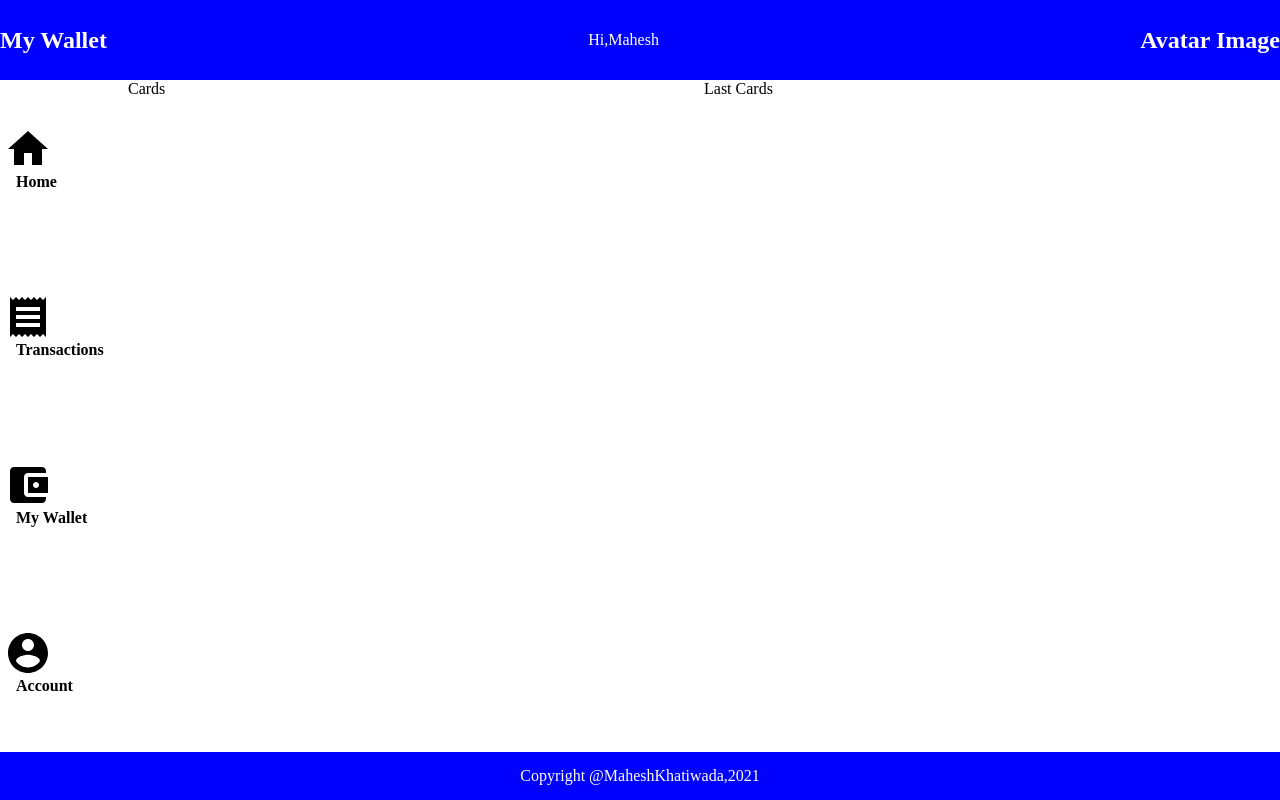
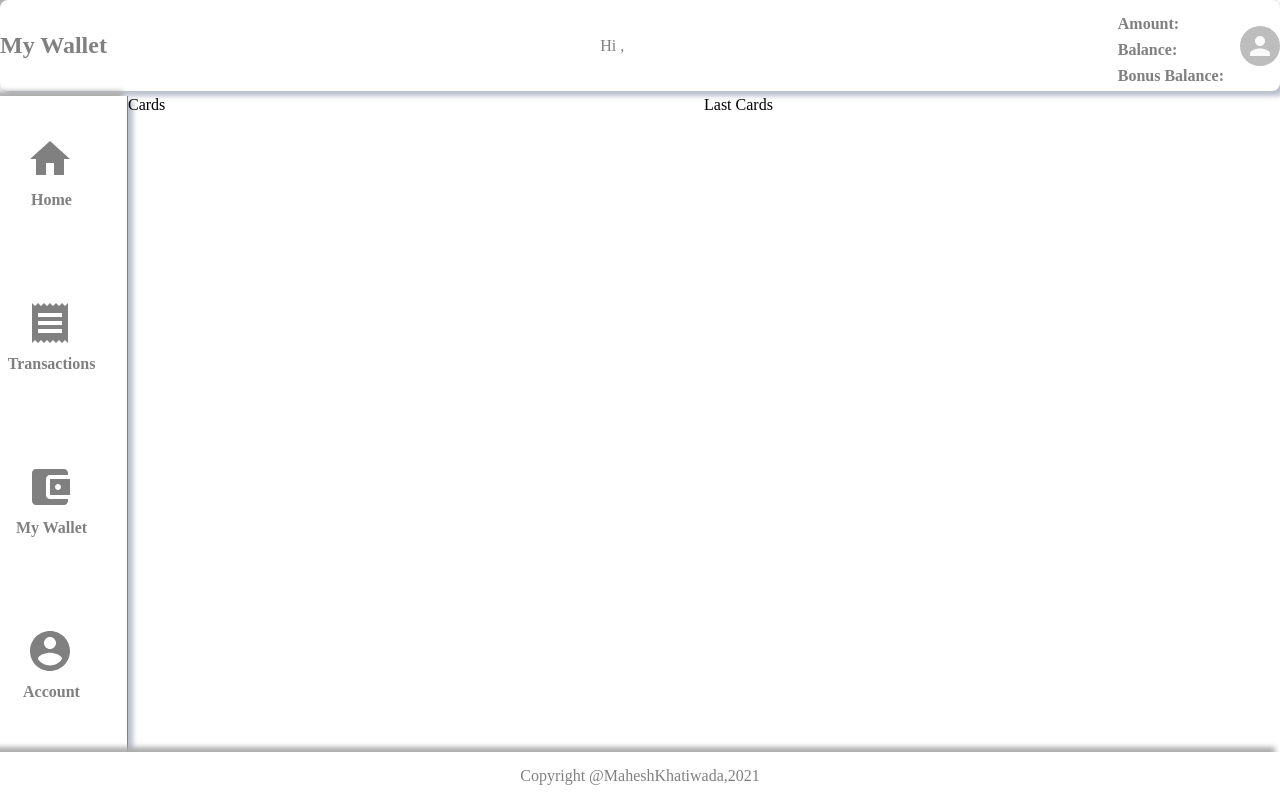
Before and after one commit to MaheshKhatiwada/silk_innovation_maheshkhatiwada, a React (Create React App) app: page /dashboard in a window 1280 px wide. Built offline with nearby package versions, Linux system fonts and the light colour scheme.

Commit message:
lifted up state

```diff
--- a/src/App.js
+++ b/src/App.js
@@ -1,18 +1,101 @@
+import React ,{useState} from 'react'
 import  Dashboard  from './components/Dashboard';
-import React from 'react'
-import { BrowserRouter,Route } from 'react-router-dom'
-
+import { BrowserRouter,Switch,Route } from 'react-router-dom'
+import axios from "axios";
 import Login from './components/Login'
 
+const url = "https://stagingapi.icash.com.np/api/login";
 
-function App() {
+
+function App(props) {
+    const [user, setUser] = useState({
+        firstInput: "",
+        secondInput: "",
+        showPassword: false,
+      });
+
+      const [errors, setErrors] = useState([]);
+      const [info,setInfo]=useState([]);
+
+      const handleChange = (e) => {
+        setUser({ ...user, [e.target.name]: e.target.value });
+      };
+      const handleShowPassword = () => {
+        setUser({ ...user, showPassword: !user.showPassword });
+      };
+
+      const handleSubmit=async(e)=> {
+        e.preventDefault();
+        console.log(user);
+        setErrors([]);
+
+        const payload = {};
+        if (
+          /^((984)|(986)|(975)|(974)|(982)|(981)|(972)|(988)|(985))\d{7}$/.test(
+            user.firstInput
+          )
+        ) {
+          payload.mobile_no = user.firstInput;
+        } else if (
+          /^(([^<>()[\]\\.,;:\s@"]+(\.[^<>()[\]\\.,;:\s@"]+)*)|(".+"))@((\[[0-9]{1,3}\.[0-9]{1,3}\.[0-9]{1,3}\.[0-9]{1,3}\])|(([a-zA-Z\-0-9]+\.)+[a-zA-Z]{2,}))$/.test(
+            user.firstInput
+          )
+        ) {
+          payload.email = user.firstInput;
+        } else {
+          setErrors(["Invalid mobile_no or email"]);
+          return;
+        }
+
+        if (/^\d{4}/.test(user.secondInput)) {
+          payload.pin = user.secondInput;
+        } else {
+          payload.password = user.secondInput;
+        }
+
+        console.log(payload);
+
+        try {
+          const { data } =  await axios.post(url, payload, {
+            headers: { "App-Authorizer": "647061697361" },
+          });
+          setInfo({...info,data});
+         localStorage.setItem('token',data.access_token);
+         console.log(data.access_token);//gives token
+          console.log(info.data.user); //gives user
+
+          props.history.push("/dashboard");
+
+        } catch (error) {
+          //console.error(error.response.data.message);
+          const errorMsg = error?.response?.data?.message;
+          if (errorMsg) {
+            setErrors([errorMsg]);
+          } else {
+            setErrors(["Something went wrong"]);
+          }
+
+        };
+      }
     return (
         <div>
             <BrowserRouter>
+            <Switch>
+            <Route exact={true} path="/">
+                <Login
+                    user={user}
+                    handleChange={handleChange}
+                    handleShowPassword={handleShowPassword}
+                    handleSubmit={handleSubmit}
+                    errors={errors}
+                    />
 
-            <Route exact = {true} path = "/" component = {Login}/>
-            <Route exact = {true} path = "/dashboard" component = {Dashboard}/>
+            </Route>
 
+            <Route  path= "/dashboard" >
+                <Dashboard info={info}/>
+            </Route>
+                    </Switch>
 
             </BrowserRouter>
         </div>
--- a/src/components/Dashboard.js
+++ b/src/components/Dashboard.js
@@ -4,38 +4,49 @@ import HomeIcon from "@material-ui/icons/Home";
 import ReceiptIcon from "@material-ui/icons/Receipt";
 import AccountBalanceWalletIcon from "@material-ui/icons/AccountBalanceWallet";
 import AccountCircleIcon from "@material-ui/icons/AccountCircle";
+import Avatar from '@material-ui/core/Avatar';
 
-function Dashboard() {
+function Dashboard({info}) {
+  console.log(info.data?.user)
   return (
     <div className="dashboard">
+      {/* Title Header */}
       <div className="title">
         <div className="title_name">
           <h2>My Wallet</h2>
         </div>
-        <div className="user_name">Hi,Mahesh</div>
+        <div className="user_name">Hi , {info?.data?.user?.name}</div>
         <div className="avatar">
-          <h2>Avatar Image</h2>
+          <div className="balance">
+            <h4>Amount: {info?.data?.user?.amount}</h4>
+            <h4>Balance: {info?.data?.user?.balance}</h4>
+            <h4>Bonus Balance: {info?.data?.user?.bonus_balance}</h4>
+          </div>
+          <Avatar className="image" alt="A" src={info?.data?.user?.avatar} />
         </div>
       </div>
+{/* Main part */}
       <div className="main">
+        {/* Sidebar */}
         <div className="sidebar">
           <div className="sidebar_icon">
             <HomeIcon className="icon" />
-            <h4>Home</h4>
+             <h4 className="icon_title">Home</h4>
           </div>
           <div className="sidebar_icon">
             <ReceiptIcon className="icon"  />
-            <h4>Transactions</h4>
+             <h4 className="icon_title">Transactions</h4>
           </div>
           <div className="sidebar_icon">
             <AccountBalanceWalletIcon  className="icon" />
-            <h4>My Wallet</h4>
+             <h4 className="icon_title">My Wallet</h4>
           </div>
           <div className="sidebar_icon">
             <AccountCircleIcon className="icon"  />
-            <h4>Account</h4>
+             <h4 className="icon_title">Account</h4>
           </div>
         </div>
+        {/* Container 1st */}
         <div className="middle">Cards</div>
         <div className="end"> Last Cards</div>
       </div>
--- a/src/components/Login.js
+++ b/src/components/Login.js
@@ -1,82 +1,11 @@
-import React, { useState } from "react";
+import React from "react";
 import "../css/login.css";
 import VisibilityIcon from "@material-ui/icons/Visibility";
 import VisibilityOffIcon from "@material-ui/icons/VisibilityOff";
-import axios from "axios";
+;
 
-const url = "https://stagingapi.icash.com.np/api/login";
+function Login({handleSubmit,handleChange,handleShowPassword,user,errors}) {
 
-function Login(props) {
-  const [user, setUser] = useState({
-    firstInput: "",
-    secondInput: "",
-    showPassword: false,
-  });
-
-  const [errors, setErrors] = useState([]);
-  const [info,setInfo]=useState([]);
-
-  const handleChange = (e) => {
-    setUser({ ...user, [e.target.name]: e.target.value });
-  };
-  const handleShowPassword = () => {
-    setUser({ ...user, showPassword: !user.showPassword });
-  };
-
-  const handleSubmit=async(e)=> {
-    e.preventDefault();
-    console.log(user);
-    setErrors([]);
-
-    const payload = {};
-    if (
-      /^((984)|(986)|(975)|(974)|(982)|(981)|(972)|(988)|(985))\d{7}$/.test(
-        user.firstInput
-      )
-    ) {
-      payload.mobile_no = user.firstInput;
-    } else if (
-      /^(([^<>()[\]\\.,;:\s@"]+(\.[^<>()[\]\\.,;:\s@"]+)*)|(".+"))@((\[[0-9]{1,3}\.[0-9]{1,3}\.[0-9]{1,3}\.[0-9]{1,3}\])|(([a-zA-Z\-0-9]+\.)+[a-zA-Z]{2,}))$/.test(
-        user.firstInput
-      )
-    ) {
-      payload.email = user.firstInput;
-    } else {
-      setErrors(["Invalid mobile_no or email"]);
-      return;
-    }
-
-    if (/^\d{4}/.test(user.secondInput)) {
-      payload.pin = user.secondInput;
-    } else {
-      payload.password = user.secondInput;
-    }
-
-    console.log(payload);
-
-    try {
-      const { data } =  await axios.post(url, payload, {
-        headers: { "App-Authorizer": "647061697361" },
-      });
-      setInfo({...info,data});
-     // console.log(localStorage.setItem('token',data.access_token));
-     console.log(data.access_token);//gives token
-      // console.log(info.data.user); gives user
-
-      //props.history.push("/dashboard");
-
-    } catch (error) {
-      //console.error(error.response.data.message);
-      const errorMsg = error.response.data.message;
-      if (errorMsg) {
-        setErrors([errorMsg]);
-      } else {
-        setErrors(["Something went wrong"]);
-      }
-      // }
-      console.error(error);
-    };
-  }
     //console.log(errors);
     return (
       <div className="login">
--- a/src/css/dashboard.css
+++ b/src/css/dashboard.css
@@ -1,39 +1,70 @@
 .dashboard{
     display: grid;
     height: 100vh;
-    grid-template-rows:5rem 1fr 3rem;
+    grid-template-rows:6rem 1fr 3rem;
 }
 
 .title{
     display: flex;
     justify-content: space-between;
     align-items: center;
-    background-color: blue;
-    color:white;
+    background-color:#fff;
+    box-shadow: -5px -5px 5px #aeaeae,5px 5px 5px #babecc;
+    border-radius: 0.5rem;
+    margin-bottom: 0.3rem;
+    color:grey;
+
 }
 .footer{
     display: flex;
     justify-content: center;
     align-items: center;
-    background-color: blue;
-    color:white;
+    background-color:#fff;
+    font-weight: 200;
+    color:grey;
+    box-shadow: -5px -5px 5px #aeaeae,5px 5px 5px #babecc;
 }
 .main{
     display: grid;
     height: 100%;
     grid-template-columns: 8rem 1fr 1fr;
+
 }
 .sidebar{
     display: flex;
     flex-direction: column;
     justify-content: space-around;
-    margin-left: 1rem;
+    border-right: 1px solid grey;
+    background-color: #fff;
+    box-shadow: -5px -5px 5px #aeaeae,5px 5px 5px #babecc;
 
+}
+.sidebar_icon{
+    display: flex;
+    flex-direction: column;
+    color:grey
 }
 .icon{
     transform: scale(2);
+    margin: 0 30%;
+}
+.icon:hover{
+    cursor: pointer;
+}
+.icon_title{
+    text-align: center;
+     padding-top: 0.8rem;
+     padding-right:1.5rem;
 }
 
 h4{
     margin-top: 0.5rem;
 }
+.avatar{
+    display: flex;
+    flex-direction: row;
+    align-items: center;
+}
+.balance{
+    padding-right: 1rem;
+}
--- a/src/css/login.css
+++ b/src/css/login.css
@@ -30,9 +30,9 @@ input{
 
 ::placeholder{
     color:black;
+}
 
 
-}
 button{
     border:0;
     outline: 0;
```
